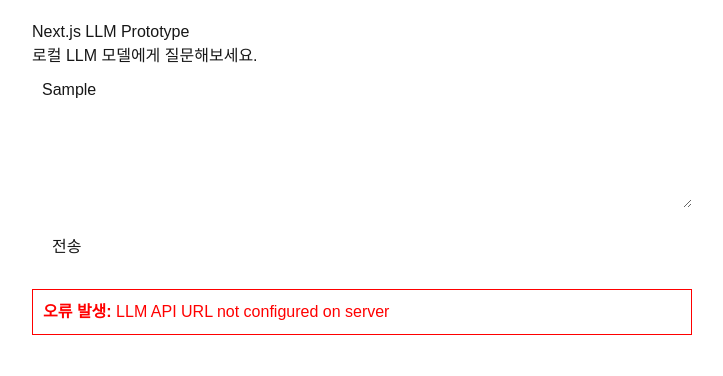
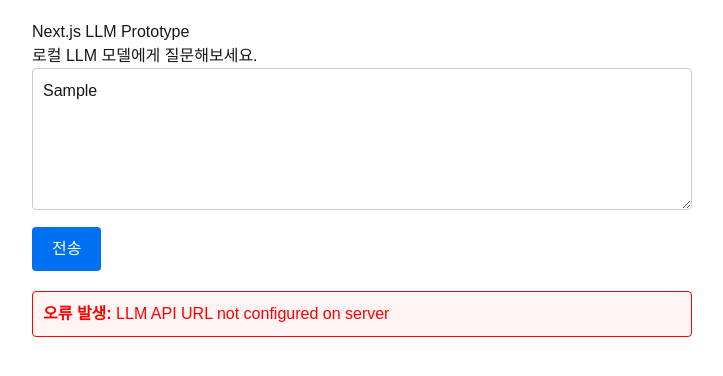
Before and after one commit to jungsae/NextLLM, a Next.js app: page / in a window 1280 px wide. Both pictures are taken after typing "Sample" into the empty fields and a click on the button "전송". Shown: the top 376 px of the page, without its empty margins (278-1001 px from the left). Built offline with nearby package versions, Linux system fonts and the light colour scheme; no server answers.

Commit message:
[ADD] loading component

```diff
--- a/src/app/page.tsx
+++ b/src/app/page.tsx
@@ -2,6 +2,7 @@
 'use client'; // 클라이언트 컴포넌트임을 명시 (useState, 이벤트 핸들러 사용)
 
 import { useState, FormEvent } from 'react';
+import LoadingOverlay from '@/components/LoadingOverlay';
 
 export default function HomePage() {
   const [prompt, setPrompt] = useState<string>('');
@@ -48,7 +49,9 @@
   };
 
   return (
-    <div style={{ maxWidth: '700px', margin: 'auto', padding: '20px', fontFamily: 'sans-serif' }}>
+    <div style={{ maxWidth: '700px', margin: 'auto', padding: '20px', fontFamily: 'sans-serif', position: 'relative' }}>
+      {isLoading && <LoadingOverlay />}
+
       <h1>Next.js LLM Prototype</h1>
       <p>로컬 LLM 모델에게 질문해보세요.</p>
 
@@ -58,28 +61,59 @@
           onChange={(e) => setPrompt(e.target.value)}
           placeholder="여기에 질문을 입력하세요..."
           rows={5}
-          style={{ width: '100%', marginBottom: '10px', padding: '10px', boxSizing: 'border-box', fontSize: '1rem' }}
+          style={{
+            width: '100%',
+            marginBottom: '10px',
+            padding: '10px',
+            boxSizing: 'border-box',
+            fontSize: '1rem',
+            borderRadius: '4px',
+            border: '1px solid #ccc',
+          }}
           disabled={isLoading}
           required
         />
         <button
           type="submit"
           disabled={isLoading}
-          style={{ padding: '10px 20px', fontSize: '1rem', cursor: isLoading ? 'not-allowed' : 'pointer' }}
+          style={{
+            padding: '10px 20px',
+            fontSize: '1rem',
+            cursor: isLoading ? 'not-allowed' : 'pointer',
+            backgroundColor: isLoading ? '#ccc' : '#0070f3',
+            color: 'white',
+            border: 'none',
+            borderRadius: '4px',
+            transition: 'background-color 0.2s',
+          }}
         >
           {isLoading ? '요청 중...' : '전송'}
         </button>
       </form>
 
       {error && (
-        <div style={{ marginTop: '20px', color: 'red', border: '1px solid red', padding: '10px', whiteSpace: 'pre-wrap' }}>
+        <div style={{
+          marginTop: '20px',
+          color: 'red',
+          border: '1px solid red',
+          padding: '10px',
+          whiteSpace: 'pre-wrap',
+          borderRadius: '4px',
+          backgroundColor: '#fff5f5',
+        }}>
           <p><strong>오류 발생:</strong> {error}</p>
         </div>
       )}
 
       {response && (
-        <div style={{ marginTop: '20px', whiteSpace: 'pre-wrap', border: '1px solid #eee', padding: '15px', background: '#f9f9f9', borderRadius: '5px' }}>
-          <h2>모델 응답:</h2>
+        <div style={{
+          marginTop: '20px',
+          padding: '15px',
+          backgroundColor: '#f8f9fa',
+          borderRadius: '4px',
+          whiteSpace: 'pre-wrap',
+        }}>
+          <h3>응답:</h3>
           <p>{response}</p>
         </div>
       )}
--- /dev/null
+++ b/src/components/LoadingOverlay.tsx
@@ -0,0 +1,52 @@
+import React from 'react';
+
+interface LoadingOverlayProps {
+    message?: string;
+}
+
+const LoadingOverlay: React.FC<LoadingOverlayProps> = ({
+    message = '응답을 기다리는 중...'
+}) => {
+    return (
+        <div style={{
+            position: 'fixed',
+            top: 0,
+            left: 0,
+            right: 0,
+            bottom: 0,
+            backgroundColor: 'rgba(0, 0, 0, 0.5)',
+            display: 'flex',
+            justifyContent: 'center',
+            alignItems: 'center',
+            zIndex: 1000,
+        }}>
+            <div style={{
+                backgroundColor: 'white',
+                padding: '20px',
+                borderRadius: '8px',
+                boxShadow: '0 2px 10px rgba(0, 0, 0, 0.1)',
+                textAlign: 'center',
+            }}>
+                <div style={{
+                    width: '40px',
+                    height: '40px',
+                    border: '4px solid #f3f3f3',
+                    borderTop: '4px solid #3498db',
+                    borderRadius: '50%',
+                    animation: 'spin 1s linear infinite',
+                    margin: '0 auto 10px',
+                }} />
+                <p>{message}</p>
+            </div>
+
+            <style jsx global>{`
+        @keyframes spin {
+          0% { transform: rotate(0deg); }
+          100% { transform: rotate(360deg); }
+        }
+      `}</style>
+        </div>
+    );
+};
+
+export default LoadingOverlay;
```
